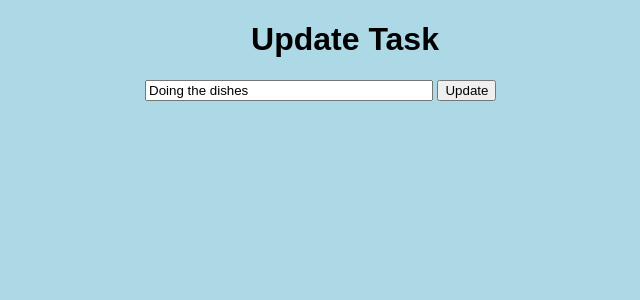
After one commit to jaynopponep/python-flask, a Flask app: page /update/1 in a window 1280 px wide. The commit adds this page. Shown: the top 300 px of the page, without its empty margins (295-935 px from the left). Run offline with Flask 3, Linux system fonts and the light colour scheme; data comes from the database, SQL or seed files in the repository; both versions use the stored data as it was after the commit.

Commit message:
To Do List with Flask

```diff
--- a/flaskstack/app.py
+++ b/flaskstack/app.py
@@ -1,4 +1,4 @@
-from flask import Flask, render_template
+from flask import Flask, render_template, request, redirect
 from flask_sqlalchemy import SQLAlchemy
 from datetime import datetime
 
@@ -16,10 +16,46 @@ class Todo(db.Model):
         return '<Task %r>' % self.id
 
 
-@app.route('/')
-def home_page():
-    return render_template('home.html')
+@app.route('/', methods=['POST', 'GET'])
+def home():
+    if request.method == 'POST':
+        task_content = request.form['content']
+        new_task = Todo(content=task_content)
 
+        try:
+            db.session.add(new_task)
+            db.session.commit()
+            return redirect('/')
+        except:
+            return 'There was an issue adding your task...'
+    else:
+        tasks = Todo.query.order_by(Todo.date_created).all()
+        return render_template('home.html', tasks=tasks)
+
+
+@app.route('/delete/<int:id>')
+def delete(id):
+    task_to_delete = Todo.query.get_or_404(id)
+    try:
+        db.session.delete(task_to_delete)
+        db.session.commit()
+        return redirect('/')
+    except:
+        return 'There was an issue adding your task...'
+
+
+@app.route('/update/<int:id>', methods=['GET', 'POST'])
+def update(id):
+    task = Todo.query.get_or_404(id)
+    if request.method == 'POST':
+        task.content = request.form['content']
+        try:
+            db.session.commit()
+            return redirect('/')
+        except:
+            return 'There was an issue editing your task...'
+    else:
+        return render_template('update.html', task=task)
 
 if __name__ == '__main__':
     app.run()
--- a/flaskstack/static/css/main.css
+++ b/flaskstack/static/css/main.css
@@ -0,0 +1,36 @@
+body, html {
+    margin: 0;
+    font-family: sans-serif;
+    background-color: lightblue;
+}
+
+.content {
+    margin: 0 auto;
+    width: 400px;
+}
+
+table, td, th {
+    border: 1px solid #aaa;
+}
+
+table {
+    border-collapse: collapse;
+    width: 100%;
+}
+
+th {
+    height: 30px;
+}
+
+td {
+    text-align: center;
+    padding: 5px;
+}
+
+.form {
+    margin-top: 20px;
+}
+
+#content {
+    width: 70%;
+}
--- a/flaskstack/templates/component.html
+++ b/flaskstack/templates/component.html
@@ -2,14 +2,12 @@
 <html lang="en">
 <head>
     <meta charset="UTF-8">
-    <title>Waldo World!</title>
-    <link rel="stylesheet" href="{{ url_for('static', filename='css/main.css' }}"
+    <meta name="viewport" content="width=device-width, initial-scale=1.0">
+    <meta http-equiv="X-UA-Compatible" content="ie=edge">
+    <link rel="stylesheet" href="{{ url_for('static', filename='css/main.css') }}">
     {% block head %}{% endblock %}
 </head>
 <body>
-<h1>
-    Hello Waldo World!
-    {% block h1 %}{% endblock %}
-</h1>
+    {% block body %}{% endblock %}
 </body>
 </html>
--- /dev/null
+++ b/flaskstack/templates/update.html
@@ -0,0 +1,18 @@
+{% extends 'component.html' %}
+
+{% block head %}
+<title>Task Master</title>
+{% endblock %}
+
+{% block body %}
+<div class="content">
+    <h1 style="text-align: center">Update Task</h1>
+
+    <div class="form">
+        <form action="/update/{{task.id}}" method="POST">
+            <input type="text" name="content" id="content" value="{{task.content}}">
+            <input type="submit" value="Update">
+        </form>
+    </div>
+</div>
+{% endblock %}
```
Also changed, not shown: flaskstack/templates/home.html (+33 -2 lines), flaskstack/instance/test.db.
